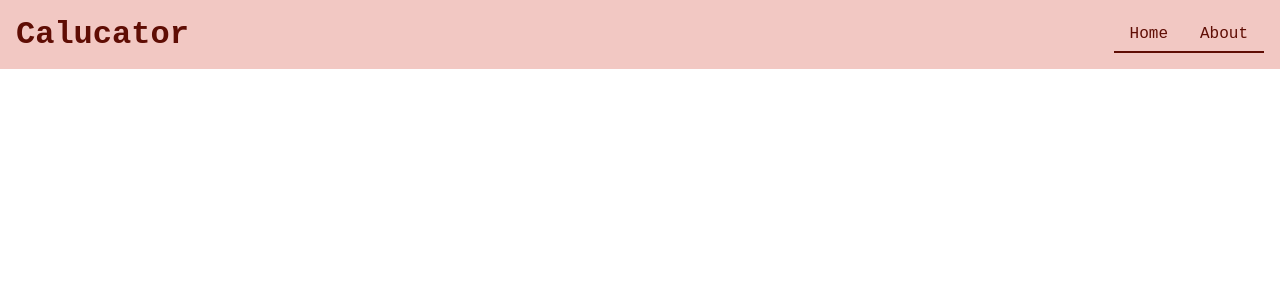
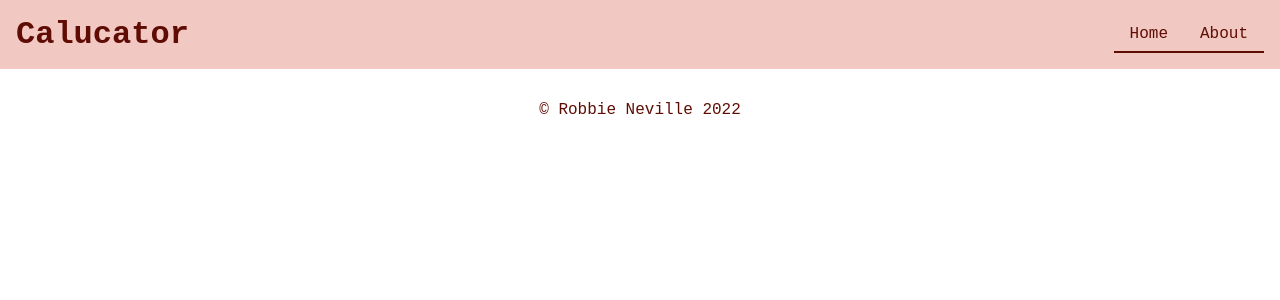
Before and after one commit to R-Neville/calcliator, an Angular app: page / in a window 1280 px wide. Shown: the top 300 px of the page. Built offline with nearby package versions, Linux system fonts and the light colour scheme.

Commit message:
Initial work on footer. Add footer to app template

```diff
--- a/src/app/app.component.html
+++ b/src/app/app.component.html
@@ -1,2 +1,3 @@
 <app-header></app-header>
 <router-outlet></router-outlet>
+<app-footer></app-footer>
--- a/src/app/core/core.module.ts
+++ b/src/app/core/core.module.ts
@@ -6,6 +6,6 @@ import { FooterComponent } from './footer/footer.component';
 @NgModule({
   declarations: [HeaderComponent, FooterComponent],
   imports: [CommonModule],
-  exports: [HeaderComponent],
+  exports: [HeaderComponent, FooterComponent],
 })
 export class CoreModule {}
--- a/src/app/core/footer/footer.component.html
+++ b/src/app/core/footer/footer.component.html
@@ -1 +1,3 @@
-<p>footer works!</p>
+<footer>
+  <p>&copy; Robbie Neville {{ year }}</p>
+</footer>
--- a/src/app/core/footer/footer.component.scss
+++ b/src/app/core/footer/footer.component.scss
@@ -0,0 +1,10 @@
+footer {
+  display: flex;
+  flex-direction: column;
+  align-items: center;
+
+  p {
+    padding: 1em;
+    color: #5F0D04;
+  }
+}
--- a/src/app/core/footer/footer.component.ts
+++ b/src/app/core/footer/footer.component.ts
@@ -6,5 +6,5 @@ import { Component } from '@angular/core';
   styleUrls: ['./footer.component.scss']
 })
 export class FooterComponent {
-
+  year = new Date().getFullYear();
 }
```
